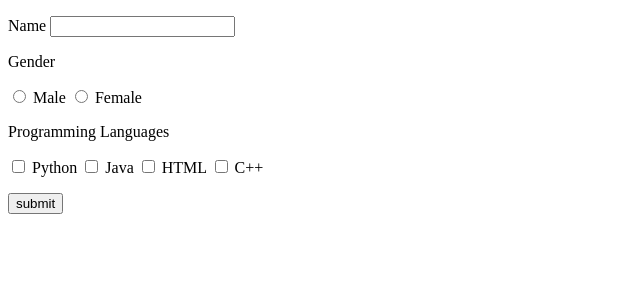
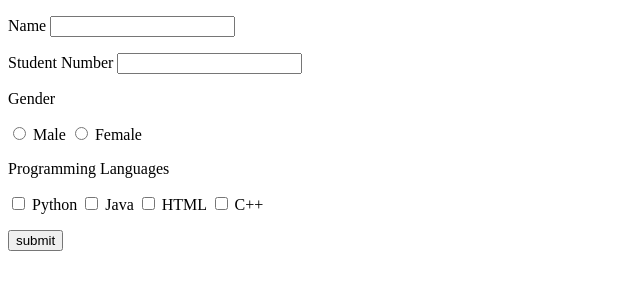
Before and after one commit to CSID-DGU/2022-2-OSSPrac-GitTogether-7, a Flask app: page / in a window 1280 px wide. Shown: the top 300 px of the page, without its empty margins (0-640 px from the left). Run offline with Flask 2, Linux system fonts and the light colour scheme.

Commit message:
[22.11.02] Feat:StudentNumber

```diff
--- a/팀과제_3_코드/TeamHw_3_Code/main.py
+++ b/팀과제_3_코드/TeamHw_3_Code/main.py
@@ -10,7 +10,7 @@ def result():
    if request.method == 'POST':
       result = dict()
       result['Name'] = request.form.get('Name')
-      # 학번
+      result['StudentNumber'] = request.form.get('StudentNumber')
       # 성별
       result['Gender'] = request.form.get('Gender')
       # 프로그래밍 언어 -> hint) ','.join(list명)을 사용하면 list 안에 있는 항목들이 ','로 나누어져 출력됨.
--- a/팀과제_3_코드/TeamHw_3_Code/templates/input_info.html
+++ b/팀과제_3_코드/TeamHw_3_Code/templates/input_info.html
@@ -4,7 +4,7 @@
 
       <form action = "/result" method = "POST">
          <p>Name <input type = "text" name = "Name" /></p>
-         <!--학번-->
+         <p>Student&nbsp;Number <input type = "text" name = "StudentNumber" /></p>
          <!-- 성별 -->
          <p>Gender</p>
          <p> <input type="radio" value = "Male" name = "Gender" /> Male
```
